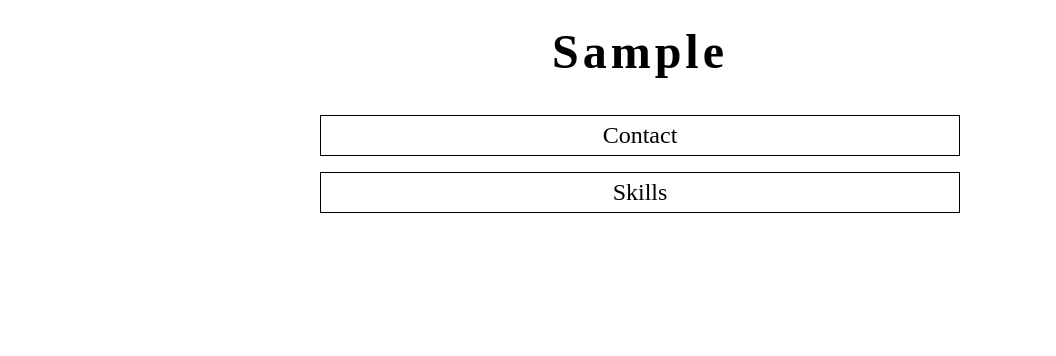
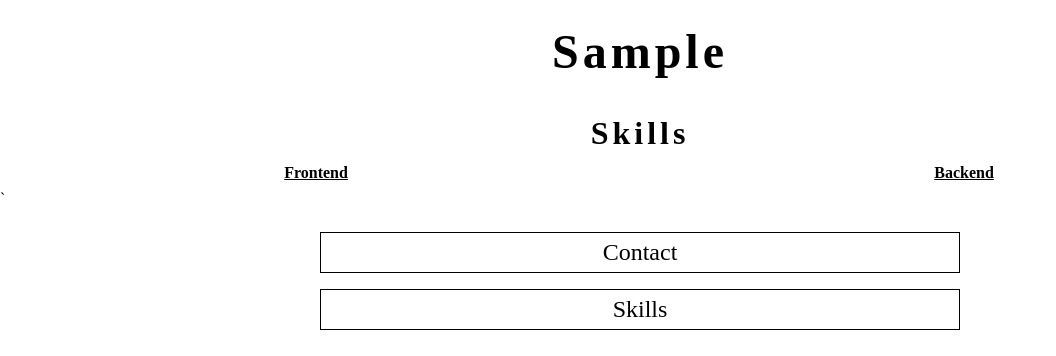
Before and after one commit to michael-twomey/resume-app, a React (Create React App) app: page / in a window 1280 px wide. Both pictures are taken after typing "Sample" into the empty fields and a click on the button "Preview". Shown: the top 356 px of the page, without its empty margins (0-1056 px from the left). Built offline with nearby package versions, Linux system fonts and the light colour scheme.

Commit message:
Connect SkillsForm + SkillsResume

```diff
--- a/src/App.js
+++ b/src/App.js
@@ -1,5 +1,6 @@
 import React from 'react';
 import Contact from './Contact/Contact';
+import Skills from './Skills/Skills';
 import ResumeButtons from './Util/ResumeButtons';
 
 export default class App extends React.Component {
@@ -10,14 +11,22 @@ export default class App extends React.Component {
       isSkillsFormOn: false,
       isResumeOn: false
     }
-    this.handleContactFormClick = this.handleContactFormClick.bind(this);
+    this.handleContactPrevClick = this.handleContactPrevClick.bind(this);
     this.handleContactResClick = this.handleContactResClick.bind(this);
     this.handleSkillsResClick = this.handleSkillsResClick.bind(this);
+    this.handleSkillsPrevClick = this.handleSkillsPrevClick.bind(this);
   }
 
-  handleContactFormClick() {
+  handleContactPrevClick() {
     this.setState({
       isContactFormOn: false,
+      isResumeOn: true
+    });
+  }
+
+  handleSkillsPrevClick() {
+    this.setState({
+      isSkillsFormOn: false,
       isResumeOn: true
     });
   }
@@ -38,13 +47,20 @@ export default class App extends React.Component {
 
   render() {
     const isContactFormOn = this.state.isContactFormOn;
+    const isSkillsFormOn = this.state.isSkillsFormOn;
     const isResumeOn = this.state.isResumeOn;
     return (
       <div className="res-app-container">
         <Contact
-          handleContactFormClick={this.handleContactFormClick}
+          handleContactPrevClick={this.handleContactPrevClick}
           handleContactResClick={this.handleContactResClick}
-          isContactFormOn={isContactFormOn} />
+          isContactFormOn={isContactFormOn}
+          isResumeOn={isResumeOn} />
+        <Skills
+          handleSkillsPrevClick={this.handleSkillsPrevClick}
+          handleSkillsResClick={this.handleSkillsResClick}
+          isSkillsFormOn={isSkillsFormOn}
+          isResumeOn={isResumeOn} />
         <ResumeButtons
           isResumeOn={isResumeOn}
           handleContactResClick={this.handleContactResClick}
--- a/src/Contact/Contact.js
+++ b/src/Contact/Contact.js
@@ -9,7 +9,7 @@ export default class Contact extends React.Component {
       name: ''
     };
     this.handleInputChange = this.handleInputChange.bind(this);
-    this.handleFormClick = this.handleFormClick.bind(this);
+    this.handlePrevClick = this.handlePrevClick.bind(this);
     this.handleResumeClick = this.handleResumeClick.bind(this);
   }
 
@@ -17,13 +17,11 @@ export default class Contact extends React.Component {
     const value = target.value;
     const name = target.name;
 
-    this.setState({
-      [name]: value
-    });
+    this.setState({ [name]: value });
   }
 
-  handleFormClick() {
-    this.props.handleContactFormClick();
+  handlePrevClick() {
+    this.props.handleContactPrevClick();
   }
 
   handleResumeClick() {
@@ -32,19 +30,21 @@ export default class Contact extends React.Component {
 
   render() {
     const isContactFormOn = this.props.isContactFormOn;
+    const isResumeOn = this.props.isResumeOn;
     const name = this.state.name;
     if (isContactFormOn) {
       return (
         <ContactForm
           name={name}
           handleInputChange={this.handleInputChange}
-          handleFormClick={this.handleFormClick} />
+          handlePrevClick={this.handlePrevClick} />
       );
-    }
-    return (
-      <ContactResume
-        name={name}
-        handleContactResClick={this.handleResumeClick} />
-    );
+    } else if (isResumeOn) {
+        return (
+          <ContactResume
+            name={name}
+            handleContactResClick={this.handleResumeClick} />
+        );
+    } return
   }
 }
--- a/src/Contact/ContactForm.js
+++ b/src/Contact/ContactForm.js
@@ -1,21 +1,21 @@
 import React from 'react';
 import Input from '../Util/Input';
 import '../Stylesheets/form.css';
-import '../Stylesheets/contact-form.css';
+import '../Stylesheets/Contact/contact-form.css';
 
 export default class ContactForm extends React.Component {
   constructor(props) {
     super(props);
     this.handleInputChange = this.handleInputChange.bind(this);
-    this.handleClick = this.handleClick.bind(this)
+    this.handlePrevClick = this.handlePrevClick.bind(this)
   }
 
   handleInputChange(e) {
     this.props.handleInputChange(e.target)
   }
 
-  handleClick(e) {
-    this.props.handleFormClick();
+  handlePrevClick(e) {
+    this.props.handlePrevClick();
   }
 
   render() {
@@ -26,7 +26,7 @@ export default class ContactForm extends React.Component {
           <Input
             htmlFor="name"
             id="name"
-            labelText="Name: "
+            labelText="Name:"
             type="text"
             value={this.props.name}
             varName="name"
@@ -34,7 +34,7 @@ export default class ContactForm extends React.Component {
           <button
             className="btn contact-prev-btn"
             type="submit"
-            onClick={this.handleClick}>
+            onClick={this.handlePrevClick}>
             Preview
           </button>
         </form>
--- a/src/Contact/ContactResume.js
+++ b/src/Contact/ContactResume.js
@@ -1,5 +1,5 @@
 import React from 'react';
-import '../Stylesheets/contact-resume.css';
+import '../Stylesheets/Contact/contact-resume.css';
 
 export default class ContactResume extends React.Component {
   constructor(props) {
--- /dev/null
+++ b/src/Skills/Skills.js
@@ -0,0 +1,59 @@
+import React from 'react';
+import SkillsForm from './SkillsForm';
+import SkillsResume from './SkillsResume';
+
+export default class Skills extends React.Component {
+  constructor(props) {
+    super(props);
+    this.state = {
+      frontendSkills: [],
+      backendSkills: [],
+      frontendValue: ''
+    }
+    this.handleInputChange = this.handleInputChange.bind(this);
+    this.handleFrontendAddClick = this.handleFrontendAddClick.bind(this);
+    this.handlePrevClick = this.handlePrevClick.bind(this);
+  }
+
+  handleInputChange(target) {
+    const value = target.value;
+    const name = target.name;
+    this.setState({ [name]: value });
+  }
+
+  handleFrontendAddClick(e) {
+    e.preventDefault();
+    const newFrontendSkill = this.state.frontendValue;
+    const frontendSkills = this.state.frontendSkills;
+    const updatedFrontendSkills = frontendSkills.concat(newFrontendSkill);
+    this.setState({
+      frontendSkills: updatedFrontendSkills,
+      frontendValue: ''
+    });
+  }
+
+  handlePrevClick() {
+    this.props.handleSkillsPrevClick();
+  }
+
+  render() {
+    const isSkillsFormOn = this.props.isSkillsFormOn;
+    const isResumeOn = this.props.isResumeOn;
+    const frontendSkills = this.state.frontendSkills;
+    const frontendValue = this.state.frontendValue;
+    if (isSkillsFormOn) {
+      return (
+        <SkillsForm
+          frontendSkills={frontendSkills}
+          frontendValue={frontendValue}
+          handleInputChange={this.handleInputChange}
+          handleFrontendAddClick={this.handleFrontendAddClick}
+          handlePrevClick={this.handlePrevClick} />
+      );
+    } else if (isResumeOn) {
+        return (
+          <SkillsResume frontendSkills={frontendSkills} />
+        );
+    } return;
+  }
+}
--- /dev/null
+++ b/src/Skills/SkillsForm.js
@@ -0,0 +1,54 @@
+import React from 'react';
+import Input from '../Util/Input';
+import '../Stylesheets/Skills/skills-form.css';
+
+export default class SkillsForm extends React.Component {
+  constructor(props) {
+    super(props);
+    this.handleInputChange = this.handleInputChange.bind(this);
+    this.handleFrontendAddClick = this.handleFrontendAddClick.bind(this);
+    this.handlePrevClick = this.handlePrevClick.bind(this);
+  }
+
+  handleInputChange(e) {
+    this.props.handleInputChange(e.target);
+  }
+
+  handleFrontendAddClick(e) {
+    this.props.handleFrontendAddClick(e);
+  }
+
+  handlePrevClick() {
+    this.props.handlePrevClick();
+  }
+
+  mapFrontendSkills(frontendSkills) {
+    return frontendSkills.map(skill => <li className="skill">{skill}</li>);
+  }
+
+  render() {
+    const frontendSkills = this.props.frontendSkills;
+    return (
+      <div className="skills-form-container">
+        <h1 className="heading">Skills</h1>
+        <form className="form">
+          <Input
+            htmlFor={'frontendValue'}
+            id={'frontendValue'}
+            labelText={'Frontend:'}
+            type={'text'}
+            value={this.props.frontendValue}
+            varName={'frontendValue'}
+            handleInputChange={this.handleInputChange} />
+          <ul className="skills-list-form">{this.mapFrontendSkills(frontendSkills)}</ul>
+          <button
+            className="btn add-btn"
+            onClick={this.handleFrontendAddClick}>
+            Add
+          </button>
+        </form>
+        <button className="btn skills-prev-btn" onClick={this.handlePrevClick}>Preview</button>
+      </div>
+    );
+  }
+}
--- /dev/null
+++ b/src/Skills/SkillsResume.js
@@ -0,0 +1,23 @@
+import React from 'react';
+import '../Stylesheets/Skills/skills-resume.css';
+
+export default class SkillsResume extends React.Component {
+  mapSkills(skills) {
+    return skills.map(skill => <li>{skill}</li>)
+  }
+
+  render() {
+    const frontendSkills = this.props.frontendSkills;
+    return (
+      <div className="skills-res-container">
+        <h2 className="skills-head">Skills</h2>
+        <div className="skills-grid">
+          <h3>Frontend</h3>
+          <h3>Backend</h3>
+          <ul className="skills-list frontend">{this.mapSkills(frontendSkills)}</ul>
+          <ul className="skills-list backend"></ul>
+        </div>
+    ` </div>
+    )
+  }
+}
--- /dev/null
+++ b/src/Stylesheets/Skills/skills-form.css
@@ -0,0 +1,36 @@
+.skills-form-container {
+  display: grid;
+  grid-template-columns: repeat(3, 1fr);
+  grid-template-rows: repeat(6, min-content);
+  margin-bottom: 1.5em;
+}
+
+.backend-form {
+  grid-row: 4 / 5;
+}
+
+.skills-list-form {
+  font-family: Garamond serif;
+  font-size: 1.5rem;
+  list-style-type: square;
+  margin-left: 0.75em;
+}
+
+.skill:hover {
+  cursor: pointer;
+  text-decoration: underline;
+}
+
+.skills-prev-btn {
+  all: unset;
+  background-color: black;
+  border: 0.75px solid black;
+  color: white;
+  font-size: 1.5rem;
+  grid-column: 2 / 3;
+  grid-row: -1;
+  margin-top: 1.25em;
+  padding: 0.25em 0 ;
+  text-align: center;
+  width: 99.5%;
+}
--- /dev/null
+++ b/src/Stylesheets/Skills/skills-resume.css
@@ -0,0 +1,38 @@
+
+.skills-res-container {
+  grid-column: 2 / 3;
+}
+
+.skills-head {
+  font-size: 2rem;
+  grid-column: 2 / 3;
+  letter-spacing: 0.25rem;
+  margin: 0.75em 0 0.375em 0;
+  text-align: center;
+}
+
+.skills-grid {
+  column-gap: 1em;
+  display: grid;
+  grid-column: 2 / 3;
+  grid-template-columns: 1fr 1fr;
+}
+
+.skills-grid > h3 {
+  font-size: 1rem;
+  text-align: center;
+  text-decoration: underline;
+}
+
+.skills-list {
+  display: flex;
+  flex-wrap: wrap;
+  gap: 0.5em;
+  justify-content: space-evenly;
+  list-style-type: none;
+  margin-top: 0.5em;
+}
+
+.skills-list > li {
+  text-align: center;
+}
```
Also changed, not shown: src/Stylesheets/Contact/contact-form.css (renamed from src/Stylesheets/contact-form.css), src/Stylesheets/Contact/contact-resume.css (renamed from src/Stylesheets/contact-resume.css).
